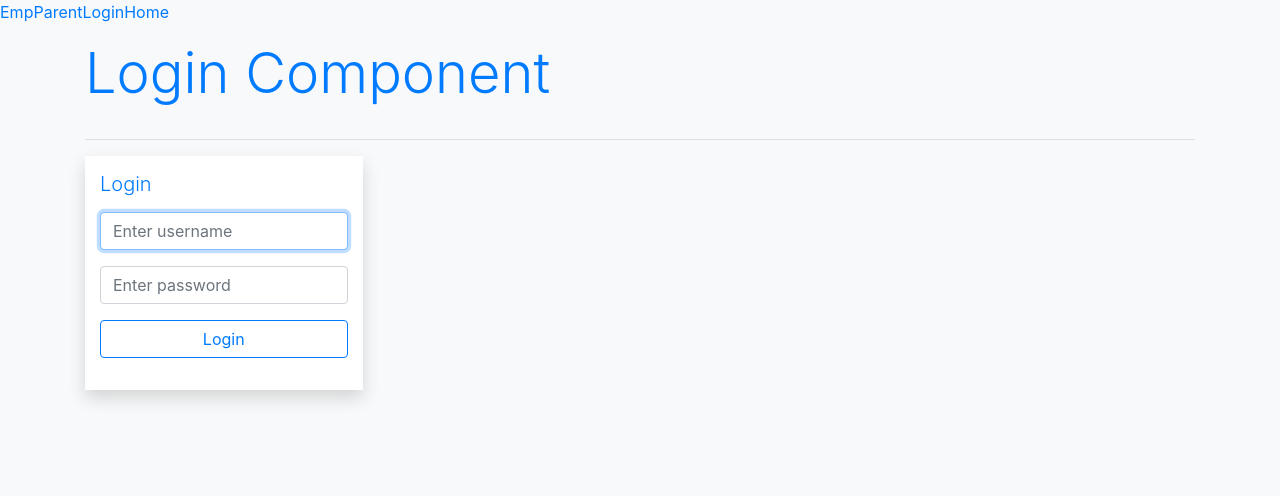
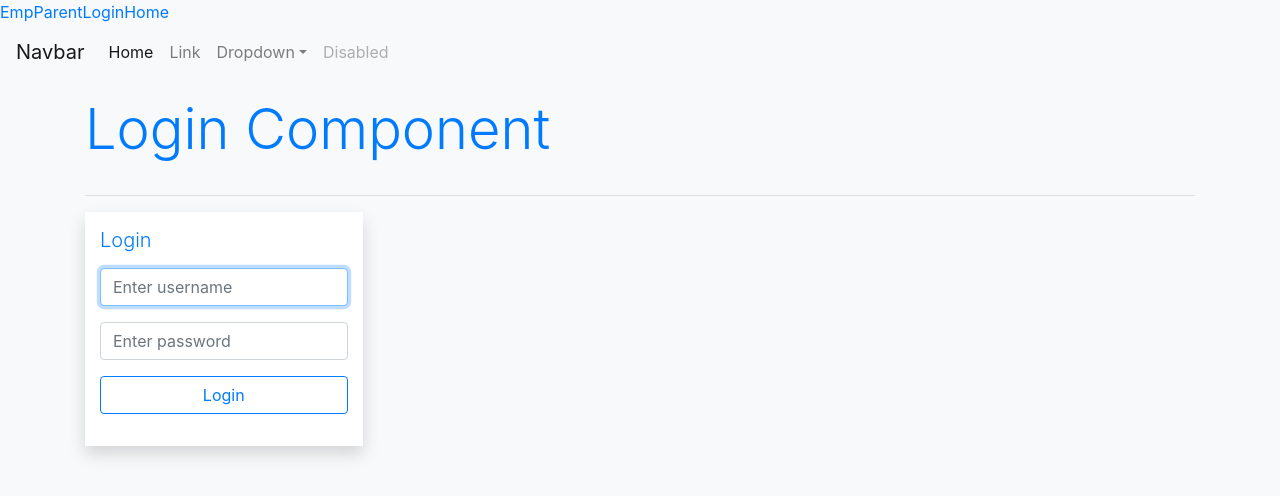
Before and after one commit to vamandeshmukh/deloitte-react-app, a React (Create React App) app: page /login in a window 1280 px wide. Shown: the top 496 px of the page. Built offline with nearby package versions, Linux system fonts and the light colour scheme.

Commit message:
react-basics

```diff
--- a/src/components/Header.js
+++ b/src/components/Header.js
@@ -6,10 +6,45 @@ const Header = () => {
 
     return (
         <div>
-            <Link to='/emp'>Emp</Link>
-            <Link to='/parent'>Parent</Link>
-            <Link to='/login'>Login</Link>
-            <Link to='/home'>Home</Link>
+            <div>
+                <Link to='/emp'>Emp</Link>
+                <Link to='/parent'>Parent</Link>
+                <Link to='/login'>Login</Link>
+                <Link to='/home'>Home</Link>
+            </div>
+            <div>
+                <nav className="navbar navbar-expand-lg navbar-light bg-light">
+                    <Link className="navbar-brand" to="#">Navbar</Link>
+                    <button className="navbar-toggler" type="button" data-toggle="collapse" data-target="#navbarSupportedContent" aria-controls="navbarSupportedContent" aria-expanded="false" aria-label="Toggle navigation">
+                        <span className="navbar-toggler-icon"></span>
+                    </button>
+
+                    <div className="collapse navbar-collapse" id="navbarSupportedContent">
+                        <ul className="navbar-nav mr-auto">
+                            <li className="nav-item active">
+                                <Link className="nav-link" to="#">Home <span className="sr-only">(current)</span></Link>
+                            </li>
+                            <li className="nav-item">
+                                <Link className="nav-link" to="#">Link</Link>
+                            </li>
+                            <li className="nav-item dropdown">
+                                <Link className="nav-link dropdown-toggle" to="#" role="button" data-toggle="dropdown" aria-expanded="false">
+                                    Dropdown
+                                </Link>
+                                <div className="dropdown-menu">
+                                    <Link className="dropdown-item" to="#">Action</Link>
+                                    <Link className="dropdown-item" to="#">Another action</Link>
+                                    <div className="dropdown-divider"></div>
+                                    <Link className="dropdown-item" to="#">Something else here</Link>
+                                </div>
+                            </li>
+                            <li className="nav-item">
+                                <Link className="nav-link disabled">Disabled</Link>
+                            </li>
+                        </ul>
+                    </div>
+                </nav>
+            </div>
         </div>
     );
 
```
